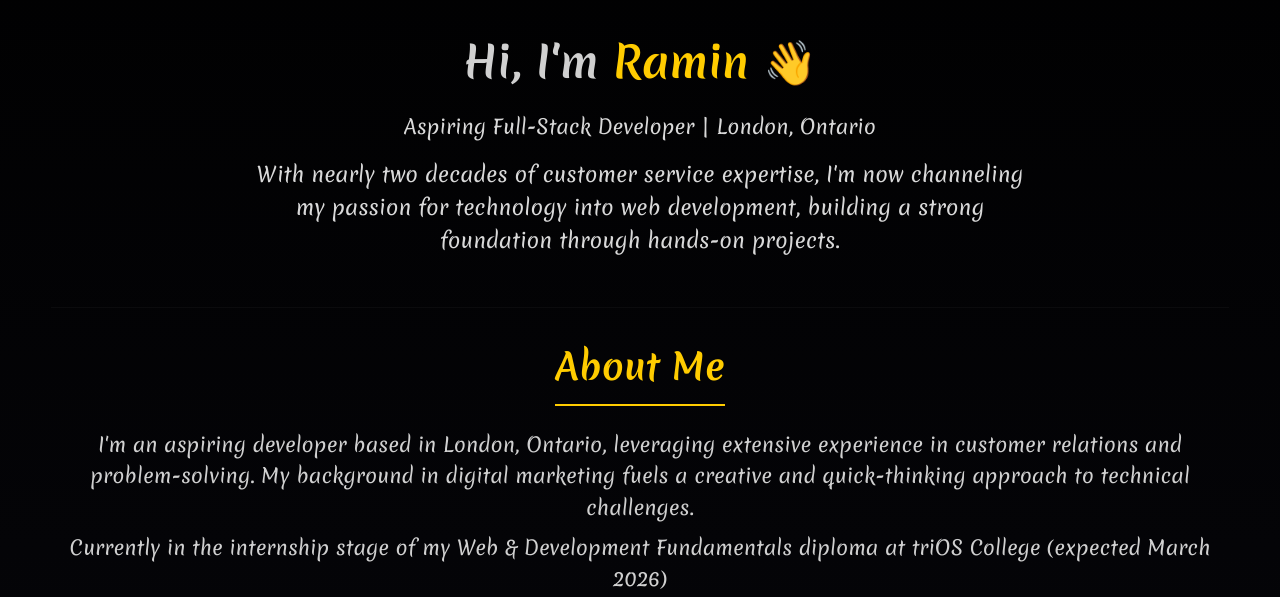
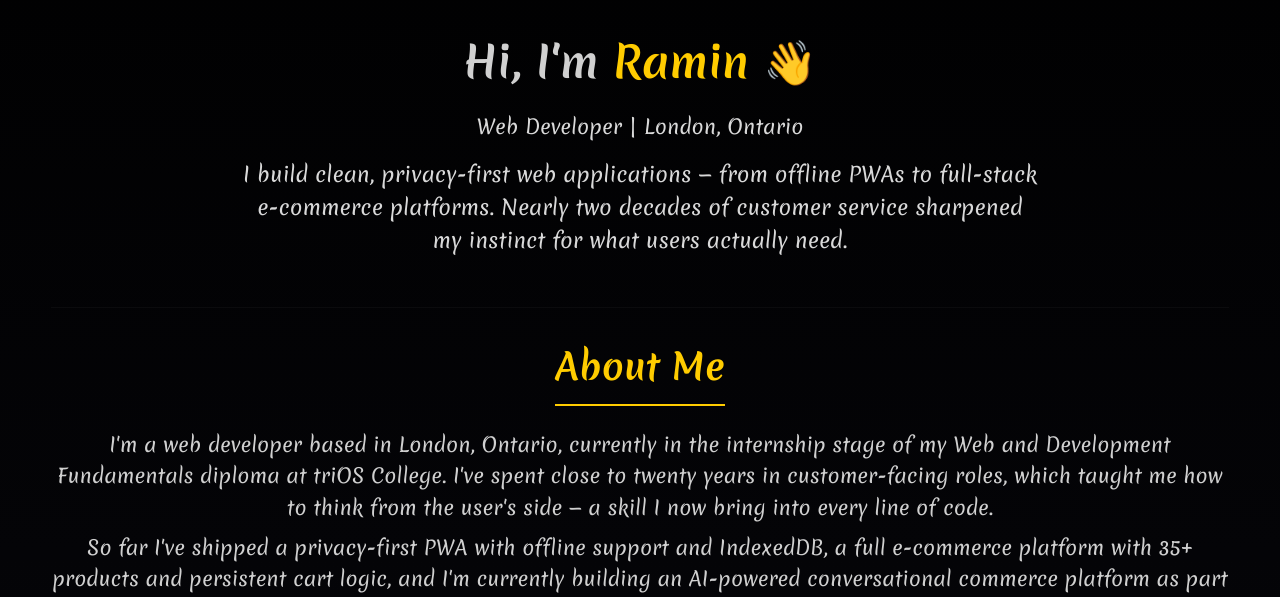
Before and after one commit to Ramin-Najafi/ramin-najafi.github.io, a plain HTML site: page index.html in a window 1280 px wide. Shown: the part 194-791 px from the top of the page. Drawn offline with Linux system fonts and the light colour scheme.

Commit message:
feat: Update hero and about me text content

```diff
--- a/index.html
+++ b/index.html
@@ -34,14 +34,14 @@
 
   <section class="container section">
     <h1>Hi, I'm <span class="accent">Ramin</span> 👋</h1>
-    <p class="tagline">Aspiring Full-Stack Developer | London, Ontario</p>
-    <p class="lead">With nearly two decades of customer service expertise, I'm now channeling my passion for technology into web development, building a strong foundation through hands-on projects.</p>
+    <p class="tagline">Web Developer | London, Ontario</p>
+    <p class="lead">I build clean, privacy-first web applications — from offline PWAs to full-stack e-commerce platforms. Nearly two decades of customer service sharpened my instinct for what users actually need.</p>
   </section>
 
           <section id="about" class="container section">
             <h2>About Me</h2>
-            <p>I'm an aspiring developer based in London, Ontario, leveraging extensive experience in customer relations and problem-solving. My background in digital marketing fuels a creative and quick-thinking approach to technical challenges.</p>
-            <p>Currently in the internship stage of my Web & Development Fundamentals diploma at triOS College (expected March 2026)</p>
+            <p>I'm a web developer based in London, Ontario, currently in the internship stage of my Web and Development Fundamentals diploma at triOS College. I've spent close to twenty years in customer-facing roles, which taught me how to think from the user's side — a skill I now bring into every line of code.</p>
+            <p>So far I've shipped a privacy-first PWA with offline support and IndexedDB, a full e-commerce platform with 35+ products and persistent cart logic, and I'm currently building an AI-powered conversational commerce platform as part of my internship. This portfolio is a living document of that progress.</p>
             <ul class="about-feature-list">
               <li>Currently mastering modern web technologies in a <strong>Web and Development Fundamentals</strong> program.</li>
               <li>Passionate about leveraging nearly two decades of customer service experience to build user-centric applications.</li>
```
